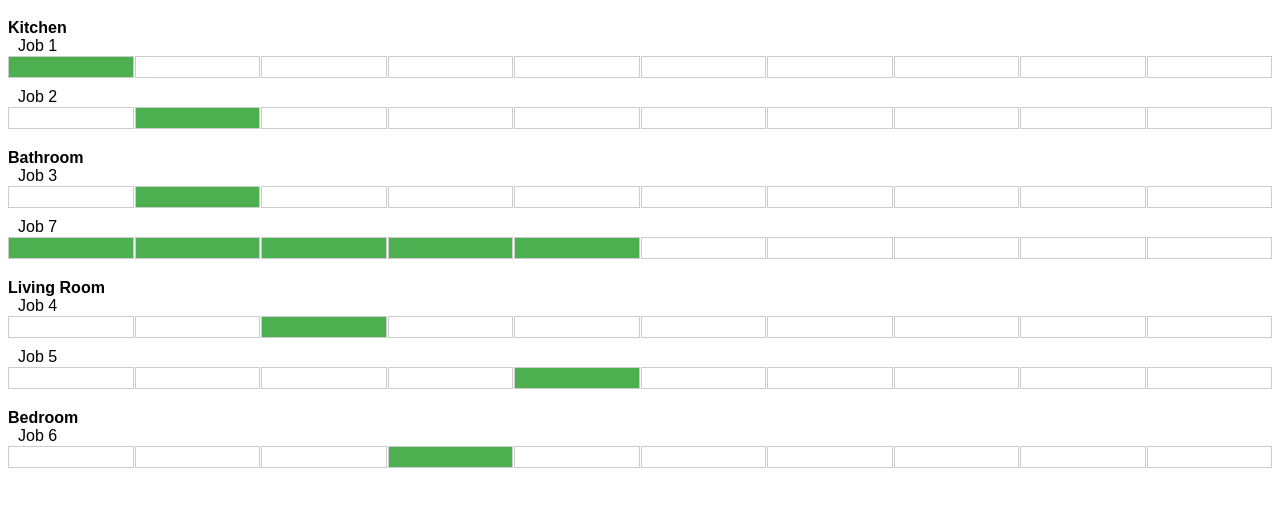
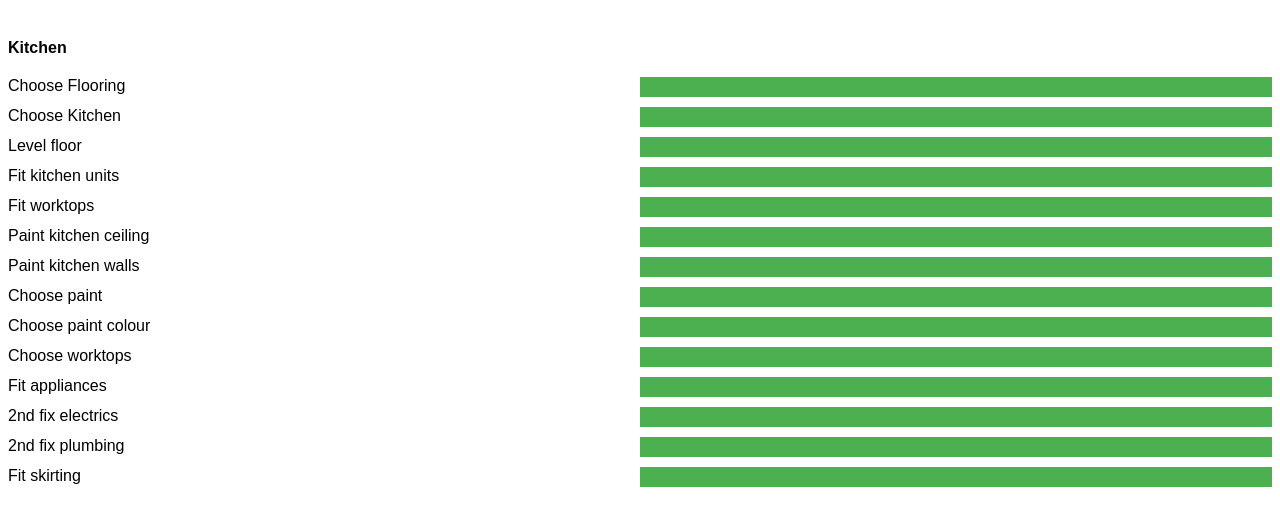
Before and after one commit to tommillard/Reno-Tasks, a website: page index.html in a window 1280 px wide. Shown: the part 61-586 px from the top of the page. Drawn offline with Linux system fonts and the light colour scheme.

Commit message:
styling tweaks

```diff
--- a/data.js
+++ b/data.js
@@ -1,44 +1,86 @@
 const jobs = [
     {
-        title: "Job 1",
+        title: "Choose Flooring",
         id: 1,
         dependencies: [],
         category: "Kitchen",
     },
     {
-        title: "Job 2",
+        title: "Choose Kitchen",
         id: 2,
-        dependencies: [1],
+        dependencies: [],
         category: "Kitchen",
     },
     {
-        title: "Job 3",
+        title: "Level floor",
         id: 3,
-        dependencies: [1],
-        category: "Bathroom",
+        dependencies: [],
+        category: "Kitchen",
     },
     {
-        title: "Job 4",
+        title: "Fit kitchen units",
         id: 4,
-        dependencies: [2, 3],
-        category: "Living Room",
+        dependencies: [],
+        category: "Kitchen",
     },
     {
-        title: "Job 5",
+        title: "Fit worktops",
         id: 5,
-        dependencies: [4, 6],
-        category: "Living Room",
+        dependencies: [],
+        category: "Kitchen",
     },
     {
-        title: "Job 6",
+        title: "Paint kitchen ceiling",
         id: 6,
-        dependencies: [1, 4],
-        category: "Bedroom",
+        dependencies: [],
+        category: "Kitchen",
     },
     {
-        title: "Job 7",
+        title: "Paint kitchen walls",
         id: 7,
         dependencies: [],
-        category: "Bathroom",
+        category: "Kitchen",
+    },
+    {
+        title: "Choose paint",
+        id: 8,
+        dependencies: [],
+        category: "Kitchen",
+    },
+    {
+        title: "Choose paint colour",
+        id: 9,
+        dependencies: [],
+        category: "Kitchen",
+    },
+    {
+        title: "Choose worktops",
+        id: 10,
+        dependencies: [],
+        category: "Kitchen",
+    },
+    {
+        title: "Fit appliances",
+        id: 11,
+        dependencies: [],
+        category: "Kitchen",
+    },
+    {
+        title: "2nd fix electrics",
+        id: 12,
+        dependencies: [],
+        category: "Kitchen",
+    },
+    {
+        title: "2nd fix plumbing",
+        id: 13,
+        dependencies: [],
+        category: "Kitchen",
+    },
+    {
+        title: "Fit skirting",
+        id: 14,
+        dependencies: [],
+        category: "Kitchen",
     },
 ];
--- a/script.js
+++ b/script.js
@@ -1,3 +1,5 @@
+let earliestEndDate = 0;
+
 function calculateSchedule(jobs) {
     let unscheduledTaskCount = jobs.length;
     let currentDependencyLevel = 0;
@@ -67,35 +69,29 @@ function calculateSchedule(jobs) {
         }
     }
 
-    let earliestEndDate = jobs.reduce((accumulator, current) => {
+    earliestEndDate = jobs.reduce((accumulator, current) => {
         accumulator = Math.max(current.endDay, accumulator);
         return accumulator;
     }, 0);
+
+    document.body.style.setProperty("--maxDays", earliestEndDate);
 
     for (var job of jobs) {
         let dependants = jobs.filter((_job) => {
             return _job.dependencies.includes(job.id);
         });
 
-        console.log(job, dependants);
-
         let latestFinishDate = dependants.reduce((accumulator, current) => {
             accumulator = Math.min(accumulator, current.startDay);
             return accumulator;
         }, earliestEndDate);
 
-        console.log(earliestEndDate);
-
         if (dependants.length === 0) {
-            console.log(job.id);
             job.endDay = earliestEndDate;
         } else {
             job.endDay = latestFinishDate;
         }
     }
-
-    console.log(jobs);
-
     return jobs;
 }
 
@@ -130,7 +126,7 @@ function renderSchedule(jobs) {
             jobTitle.textContent = job.title;
             jobContainer.appendChild(jobTitle);
 
-            for (let day = 1; day <= 10; day++) {
+            for (let day = 1; day <= earliestEndDate - 1; day++) {
                 // Assuming a maximum of 10 days for simplicity
                 const dayDiv = document.createElement("div");
                 dayDiv.className = "day";
--- a/styles.css
+++ b/styles.css
@@ -4,17 +4,15 @@ body {
 .job-container {
     display: grid;
     grid-template-columns: repeat(
-        10,
+        var(--maxDays),
         1fr
     ); /* Assuming a maximum of 10 days for simplicity */
-    gap: 1px;
     margin-bottom: 10px;
 }
 .job {
     display: contents;
 }
 .day {
-    border: 1px solid #ccc;
     height: 20px;
     text-align: center;
 }
@@ -24,10 +22,9 @@ body {
 }
 .category-header {
     font-weight: bold;
+    padding: 20px 0;
     margin-top: 20px;
 }
 .job-title {
-    grid-column: 1 / -1; /* Span all columns */
     text-align: left;
-    padding-left: 10px;
 }
```
